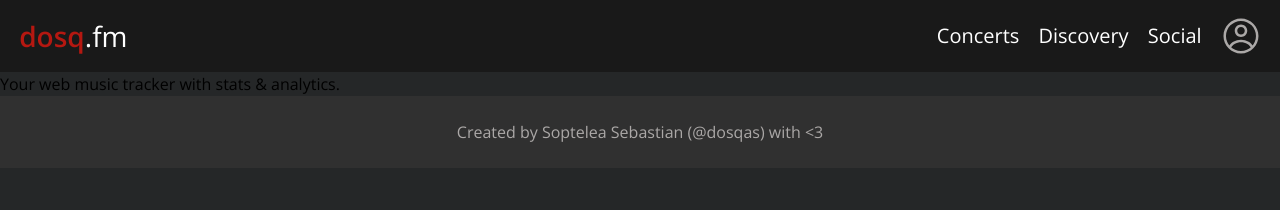
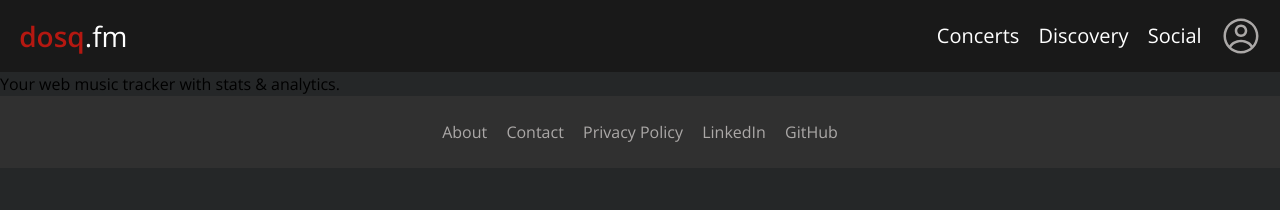
Before and after one commit to dosqas/dosq.fm-lite, a Next.js app: page / in a window 1280 px wide. Shown: the top 210 px of the page. Built offline with nearby package versions, Linux system fonts and the light colour scheme.

Commit message:
Updated footer

```diff
--- a/src/components/Footer.tsx
+++ b/src/components/Footer.tsx
@@ -1,10 +1,19 @@
 import React from 'react';
+import Link from 'next/link';
 
 const Footer: React.FC = () => {
     return (
         <footer className="site-footer">
             <div className="site-footer-content">
-                Created by Soptelea Sebastian (@dosqas) with &lt;3
+                <div className="site-footer-links">
+                    <Link href="/about">About</Link>
+                    <Link href="/contact">Contact</Link>
+                    <Link href="/privacy-policy">Privacy Policy</Link>
+                </div>
+                <div className="site-footer-social-media">
+                    <Link href="https://www.linkedin.com/in/sebastian-soptelea/" target="_blank" rel="noopener noreferrer">LinkedIn</Link>
+                    <Link href="https://github.com/dosqas" target="_blank" rel="noopener noreferrer">GitHub</Link>
+                </div>
             </div>
         </footer>
     );
--- a/src/styles/globals.css
+++ b/src/styles/globals.css
@@ -25,6 +25,8 @@
   --site-footer-height: clamp(3.5rem, 9vh, 5rem);
   --site-footer-background-color: #303030;
   --site-footer-font-color: #ABA8A7;
+  --site-footer-font-size: clamp(0.8rem, 2vh, 1.5rem);
+  --site-footer-items-gap: clamp(0.25rem, 1.5vw, 2rem);
 }
 
 /* Global Styles */
@@ -105,6 +107,7 @@ body {
   height: var(--site-footer-height);
   background-color: var(--site-footer-background-color);
   color: var(--site-footer-font-color);
+  font-size: var(--site-footer-font-size);
 }
 
 .site-footer-content {
@@ -112,6 +115,17 @@ body {
   display: flex;
   justify-content: center;
   align-items: center;
+}
+
+.site-footer-links {
+  display: flex;
+  gap: var(--site-footer-items-gap);
+  margin-right: var(--site-footer-items-gap);
+}
+
+.site-footer-social-media {
+  display: flex;
+  gap: var(--site-footer-items-gap);
 }
 
 /* Media Queries for Mobile Devices */
```
Also changed, not shown: src/app/under-construction/page.tsx (added).
